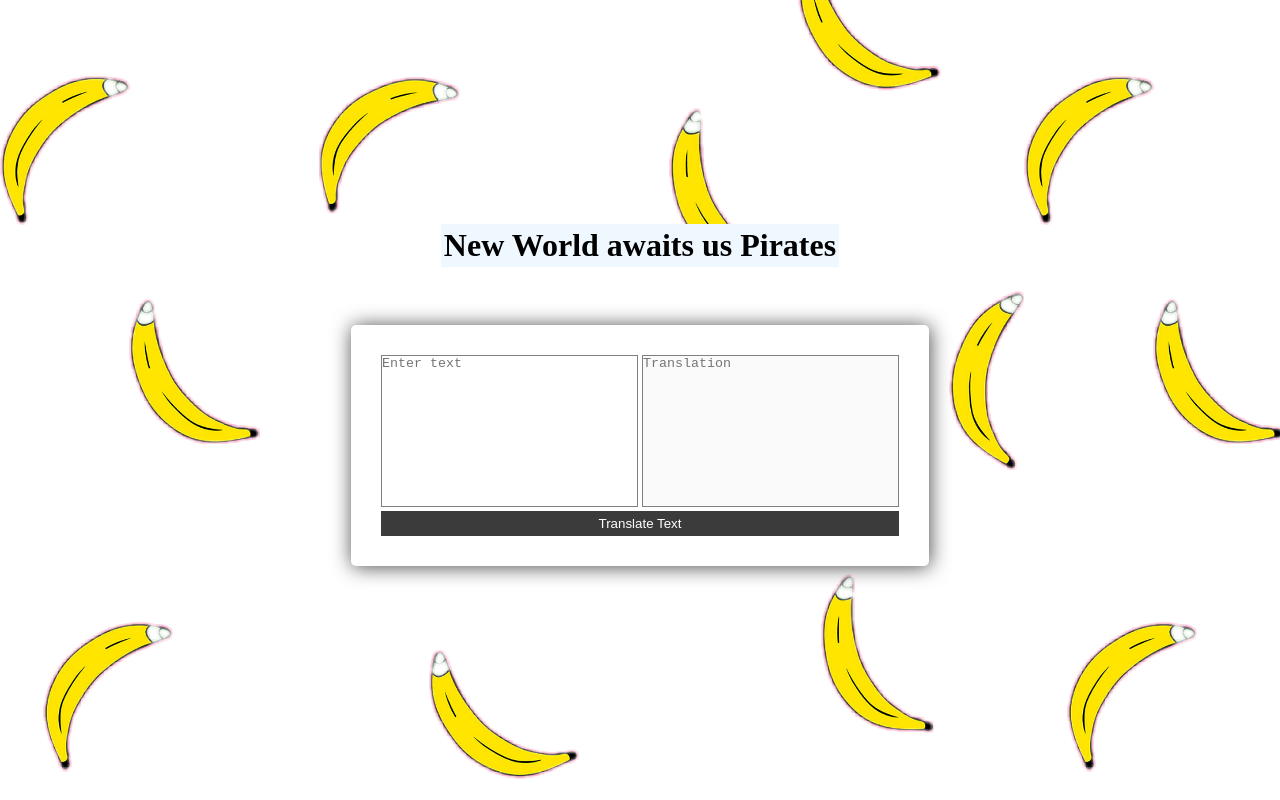
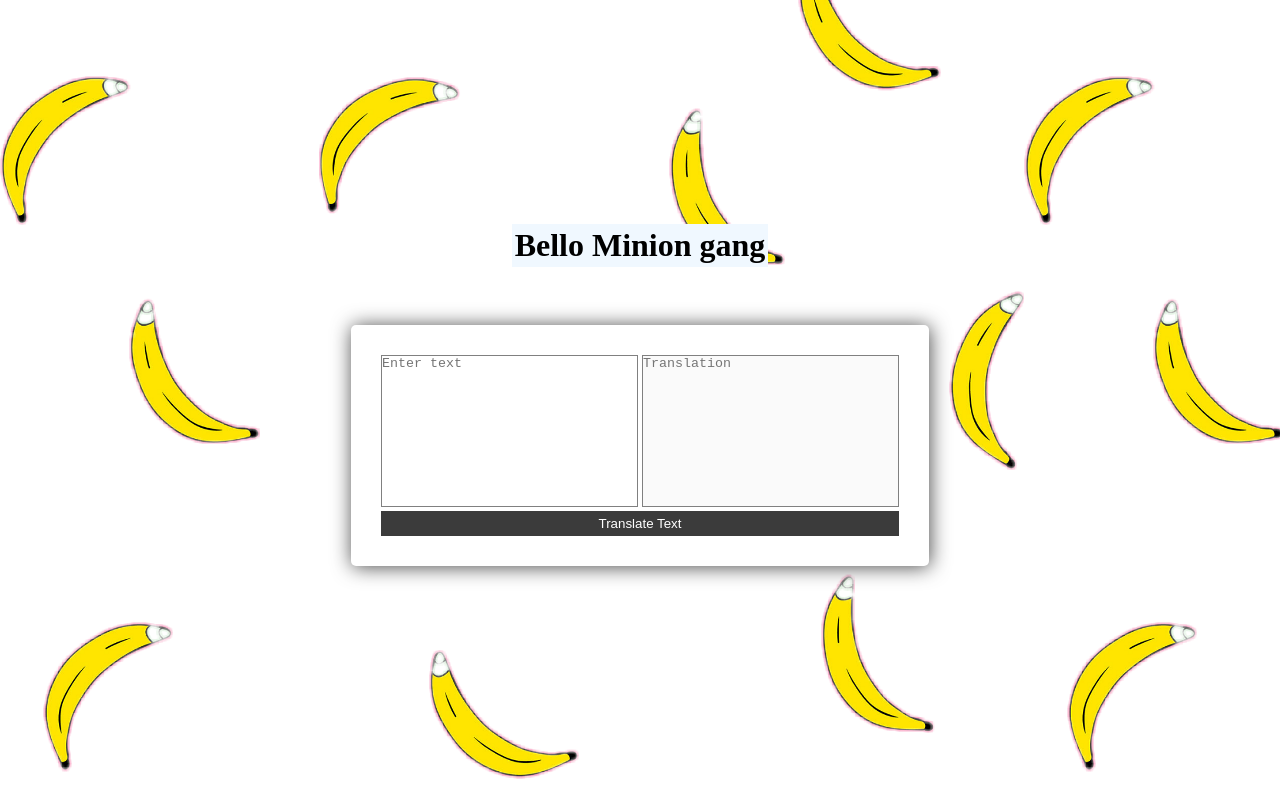
Before and after one commit to wigzen/neogcamp-minion-speaks, a website: page index.html in a window 1280 px wide. Drawn offline with Linux system fonts and the light colour scheme.

```diff
--- a/index.html
+++ b/index.html
@@ -9,7 +9,7 @@
 </head>
 <body>
     <div class="main">
-        <h1 class="title">New World awaits us Pirates</h1>
+        <h1 class="title">Bello Minion gang</h1>
         <div class="box">
             <div class="wraper">
             <div class="text">
```
